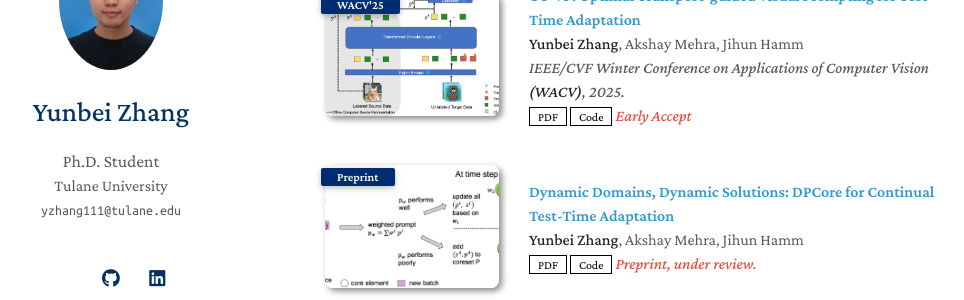
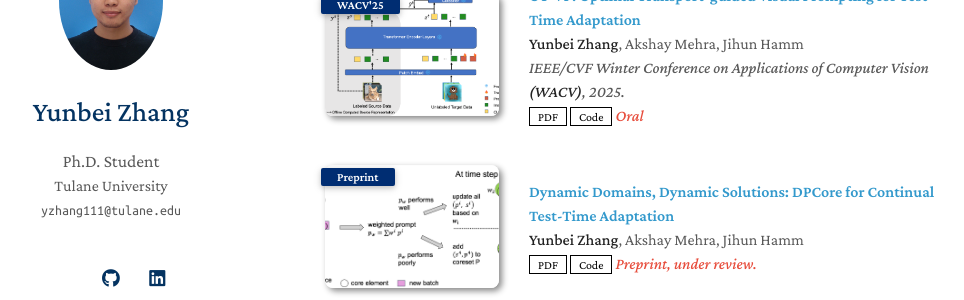
Before and after one commit to zybeich/zybeich.github.io, a Jekyll site: the page built from index.md, in a window 1280 px wide and 900 px high, scrolled down 546 px. Shown: the part 153-453 px from the top of the window, without its empty margins (165-1129 px from the left). Built offline with Jekyll 4.4.1, drawn with Linux system fonts in a browser that asks for light colours; a style sheet for code colours, icons or effects is not loaded; our own code applies the rules of GitHub Pages for plain Markdown files.

Commit message:
update oral/cv

```diff
--- a/_data/publications.yml
+++ b/_data/publications.yml
@@ -16,7 +16,7 @@ main:
     pdf: https://arxiv.org/pdf/2407.09498
     code: https://github.com/zybeich/OT-VP
     image: ./assets/img/otvp_fig.png
-    notes: Early Accept
+    notes: Oral
 
   - title: "Dynamic Domains, Dynamic Solutions: DPCore for Continual Test-Time Adaptation"
     authors: <strong>Yunbei Zhang</strong>, Akshay Mehra, Jihun Hamm
```
Also changed, not shown: 1 other file.
